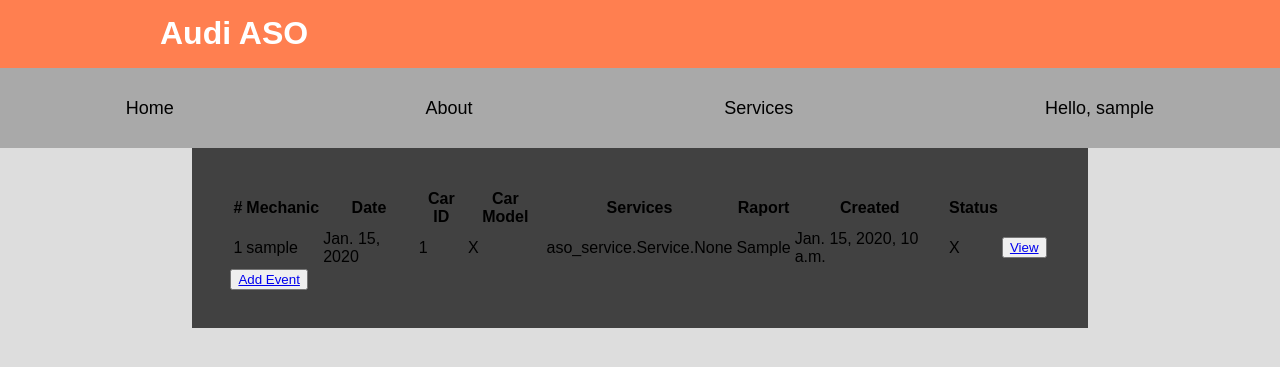
After one commit to SMajev/aso_web, a Django app: page /events in a window 1280 px wide. The commit adds this page. Shown: the top 367 px of the page. Run offline with Django 3.2, Linux system fonts and the light colour scheme; a user stored in the database is signed in; tables that the repository leaves empty hold one stand-in row (values such as "Sample post").

Commit message:
fast commit

```diff
--- a/aso_web/accounts/forms.py
+++ b/aso_web/accounts/forms.py
@@ -37,6 +37,7 @@
             }
         )
     )
+
     @atomic
     def save(self, commit=True):
         self.instance.is_active = True
--- a/aso_web/accounts/urls.py
+++ b/aso_web/accounts/urls.py
@@ -1,13 +1,15 @@
 from django.urls import path
 from .views import (
     CustomerView, CustomLoginView, CustomLogoutView,
-        CustomerSignUp, MechanicSignUp, MechanicView
+        CustomerSignUp, MechanicSignUp, MechanicView,
+        AccountUpdate
 )
 
 
 urlpatterns = [
     path('profile/<int:pk>', CustomerView.as_view(), name='profile'),
     path('mprofile/<int:pk>', MechanicView.as_view(), name='mprofile'),
+    path('update/<int:pk>', AccountUpdate.as_view(), name='update'),
     path('login/', CustomLoginView.as_view(), name='login'),
     path('logout/', CustomLogoutView.as_view(), name='logout'),
     path('sign-up/', CustomerSignUp.as_view(), name='signup'),
--- a/aso_web/aso_service/models.py
+++ b/aso_web/aso_service/models.py
@@ -14,7 +14,7 @@
 
 class Event(models.Model):
     STATUS_CHOICE = (
-        ('V', 'In Progress'), ('X', 'Complete')
+        ('X', 'In Progress'), ('V', 'Complete')
     )
     CAR_MODEL_CHOICE = (
         ('X', 'Unknown'), ('A1', 'A1'), ('A2', 'A2'),
@@ -23,12 +23,14 @@
         ('200', '200')
     )
     customer = models.ForeignKey(Customer, on_delete=models.CASCADE)
-    machanic = models.ForeignKey(Mechanic, on_delete=models.DO_NOTHING, blank=True)
+    mechanic = models.ForeignKey(Mechanic, on_delete=models.DO_NOTHING, null=True, blank=True)
     date = models.DateField()
+    ttd = models.IntegerField(null=True, blank=True)
+    enddate = models.DateField(null=True, blank=True)
     car_id = models.CharField(max_length=15)
     car_model = models.CharField(max_length=15, choices=CAR_MODEL_CHOICE, default=CAR_MODEL_CHOICE[0][0])
     services = models.ManyToManyField(Service)
-    raport = models.CharField(max_length=500)
+    raport = models.CharField(max_length=500, blank=True)
     created = models.DateTimeField(auto_now=True)
     status = models.CharField(max_length=20, choices=STATUS_CHOICE, default=STATUS_CHOICE[0][0])
 
--- a/aso_web/aso_service/templates/base.html
+++ b/aso_web/aso_service/templates/base.html
@@ -22,9 +22,13 @@
                 {% if request.user.is_authenticated %}
                     <div class='account'>
                         <button>Hello, {{ user.username }}</button>
-                            <ul>
+                             <ul>
                                 <li><a href="{% url 'profile' pk=user.id %}">Profile</a></li>
-                                <li><a href="{% url 'profile' pk=user.id %}">My events</a></li>
+                                {% if request.user.mechanic %}
+                                    <li><a href="{% url 'mevents' %}">My events</a></li>
+                                {% else %}
+                                    <li><a href="{% url 'events' %}">My events</a></li>
+                                {% endif %}
                                 <li><a href="{% url 'logout' %}">Logout</a></li>
                             </ul>
                     <div>
@@ -33,8 +37,8 @@
                         <button> Profile </button>
                             <ul>
                                 <li><a href="{% url 'login' %}">Login</a></li>
-                                <li><a href="{% url 'signup' %}">Customer Sign-in</a></li>
-                                <li><a href="{% url 'msignup' %}">Mechanic Sign-in</a></li>
+                                <li><a href="{% url 'signup' %}">Customer Sign-up</a></li>
+                                <li><a href="{% url 'msignup' %}">Mechanic Sign-up</a></li>
                             </ul>
                     {% endif %}
                 </div>
--- /dev/null
+++ b/aso_web/aso_service/templates/customer_events.html
@@ -0,0 +1,44 @@
+{% extends 'base.html' %}
+
+{% block content %}
+
+<div>
+
+    <table>
+
+        <thead>
+            <tr>
+                <th scope='col'>#</th>
+                <th scope='col'>Mechanic</th>
+                <th scope='col'>Date</th>
+                <th scope='col'>Car ID</th>
+                <th scope='col'>Car Model</th>
+                <th scope='col'>Services</th>
+                <th scope='col'>Raport</th>
+                <th scope='col'>Created</th>
+                <th scope='col'>Status</th>
+            </tr>
+        </thead>
+        <tbody>
+            {% for event in events %}
+                <tr>
+                    <td><span>{{event.id}}</span></td>
+                    <td><span>{{event.mechanic}}</span></td>
+                    <td><span>{{event.date}}</span></td>
+                    <td><span>{{event.car_id}}</span></td>
+                    <td><span>{{event.car_model}}</span></td>
+                    <td><span>{{event.services}}</span></td>
+                    <td><span>{{event.raport}}</span></td>
+                    <td><span>{{event.created}}</span></td>
+                    <td><span>{{event.status}}</span></td>
+                    <td><button type='button'><a href="{% url 'event-detail' pk=event.id%}">View</a></button></td>
+                </tr>
+            {% endfor %}
+        </tbody>
+    </table>
+    <div>
+        <button type='button'><a href="{% url 'event-create' %}">Add Event</a></button>
+    </div>
+</div>
+
+{% endblock  %}
--- a/aso_web/aso_service/urls.py
+++ b/aso_web/aso_service/urls.py
@@ -1,5 +1,8 @@
 from django.urls import path
-from .views import Index, Services, EventCreateView, AboutView
+from .views import (
+    Index, Services, EventDetail, EventCreate, AboutView,
+    CustomerEventsList, MechanicEventsList
+)
 
 
 
@@ -7,5 +10,8 @@
     path('', Index.as_view(), name='index'),
     path('about/', AboutView.as_view(), name='about'),
     path('services', Services.as_view(), name='services'),
-    path('event/create', EventCreateView.as_view(), name='event-create')
+    path('event/<int:pk>', EventDetail.as_view(), name='event-detail'),
+    path('events', CustomerEventsList.as_view(), name='events'),
+    path('mevents', MechanicEventsList.as_view(), name='mevents'),
+    path('event/create', EventCreate.as_view(), name='event-create'),
 ]
--- a/aso_web/aso_service/views.py
+++ b/aso_web/aso_service/views.py
@@ -1,10 +1,12 @@
-from django.shortcuts import render
+from django.shortcuts import render, get_object_or_404
 from django.views.generic import TemplateView, ListView, DetailView, FormView
+from django.views.generic.edit import CreateView, UpdateView, DeleteView
 from .models import *
 from .forms import *
 from accounts.models import *
 from django.urls import reverse_lazy
 
+#------------------------ General ------------------------
 
 class Index(TemplateView):
     template_name = 'index.html'
@@ -13,18 +15,59 @@
     template_name = 'about.html'
 
 
+#------------------------ Service ------------------------
+
 class Services(ListView):
     template_name = 'services.html'
     model = Service
     context_object_name = 'services'
 
 
-class EventCreateView(FormView):
+#------------------------ Event ------------------------
+
+class EventDetail(DetailView):
+    template_name = 'event_detail.html'
+    model = Event
+    context_object_name = 'event'
+
+
+class CustomerEventsList(ListView):
+    template_name = 'customer_events.html'
+    model = Event
+    context_object_name = 'events'
+
+    def get_context_data(self, **kwargs):
+        context = super().get_context_data(**kwargs)
+        context['events'] = Event.objects.filter(customer=self.request.user.customer)
+        return context
+
+
+class MechanicEventsList(ListView):
+    template_name = 'mechanic_events.html'
+    model = Event
+    context_object_name = 'events'
+
+    def get_context_data(self, **kwargs):
+        context = super().get_context_data(**kwargs)
+        context['events'] = Event.objects.filter(mechanic=self.request.user.mechanic)
+        return context
+
+
+class EventCreate(CreateView):
     template_name = 'event_create.html'
     form_class = EventForm
     success_url = reverse_lazy('index')
 
     def form_valid(self, form):
         form.instance.customer = self.request.user.customer
+        start_date = form.cleaned_data.get('date')
+        ttd = form.cleaned_data.get('services.time')
+        print(ttd)
         form.save()
         return super().form_valid(form)
+
+
+class EventUpdate(UpdateView):
+    template_name = 'event_create.html'
+    form_class = EventForm
+    success_url = reverse_lazy('index')
```
Also changed, not shown: aso_web/accounts/views.py (+7 -1 lines), aso_web/aso_service/templates/event_detail.html (added, +20 -0 lines), aso_web/aso_service/templates/mechanic_events.html (added, +44 -0 lines), aso_web/aso_service/forms.py (line endings or trailing spaces), aso_web/aso_service/migrations/0006_alter_event_machanic_alter_event_raport.py (added), aso_web/aso_service/migrations/0007_alter_event_machanic.py (added), aso_web/aso_service/migrations/0008_alter_event_machanic.py (added), aso_web/aso_service/migrations/0009_alter_event_status.py (added), aso_web/aso_service/migrations/0010_rename_machanic_event_mechanic.py (added), aso_web/aso_service/migrations/0011_event_enddate.py (added), aso_web/aso_service/migrations/0012_alter_event_enddate.py (added), aso_web/aso_service/migrations/0013_event_ttd.py (added), aso_web/aso_service/migrations/0014_alter_event_mechanic.py (added).
